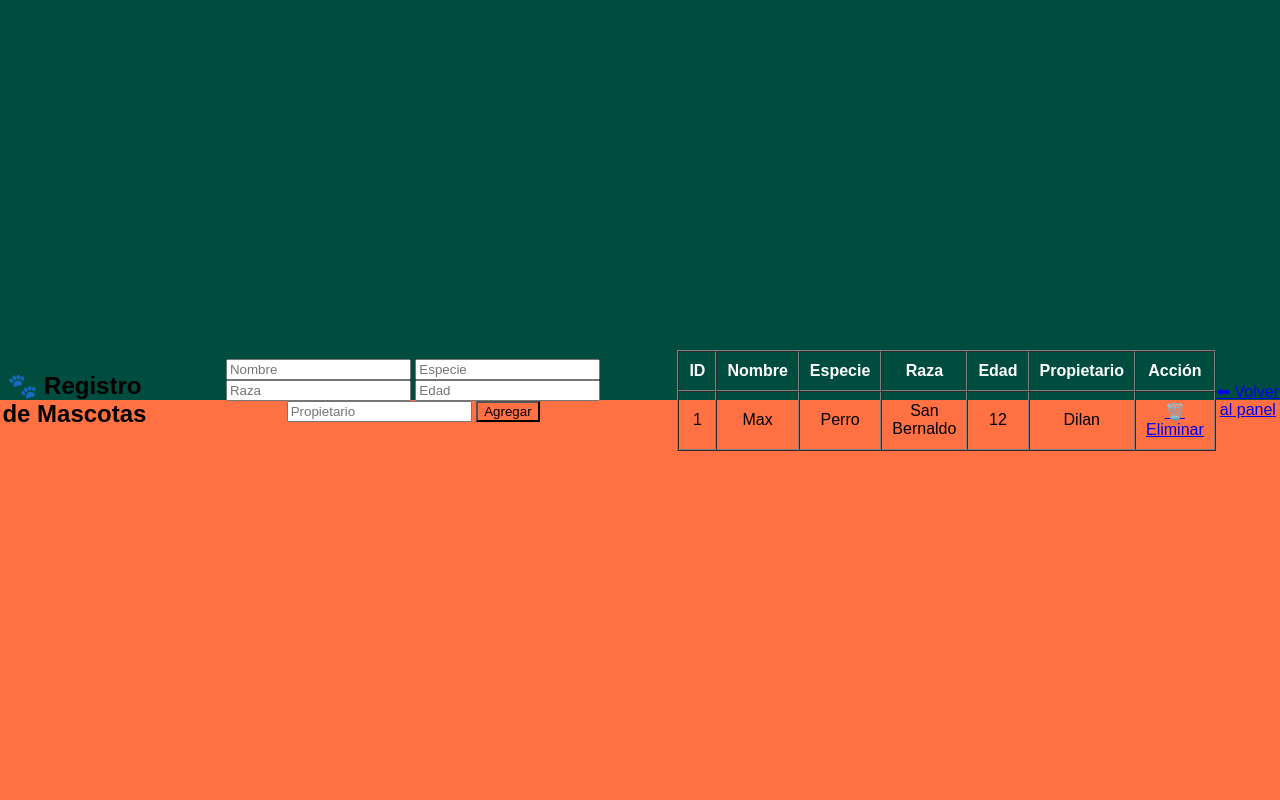
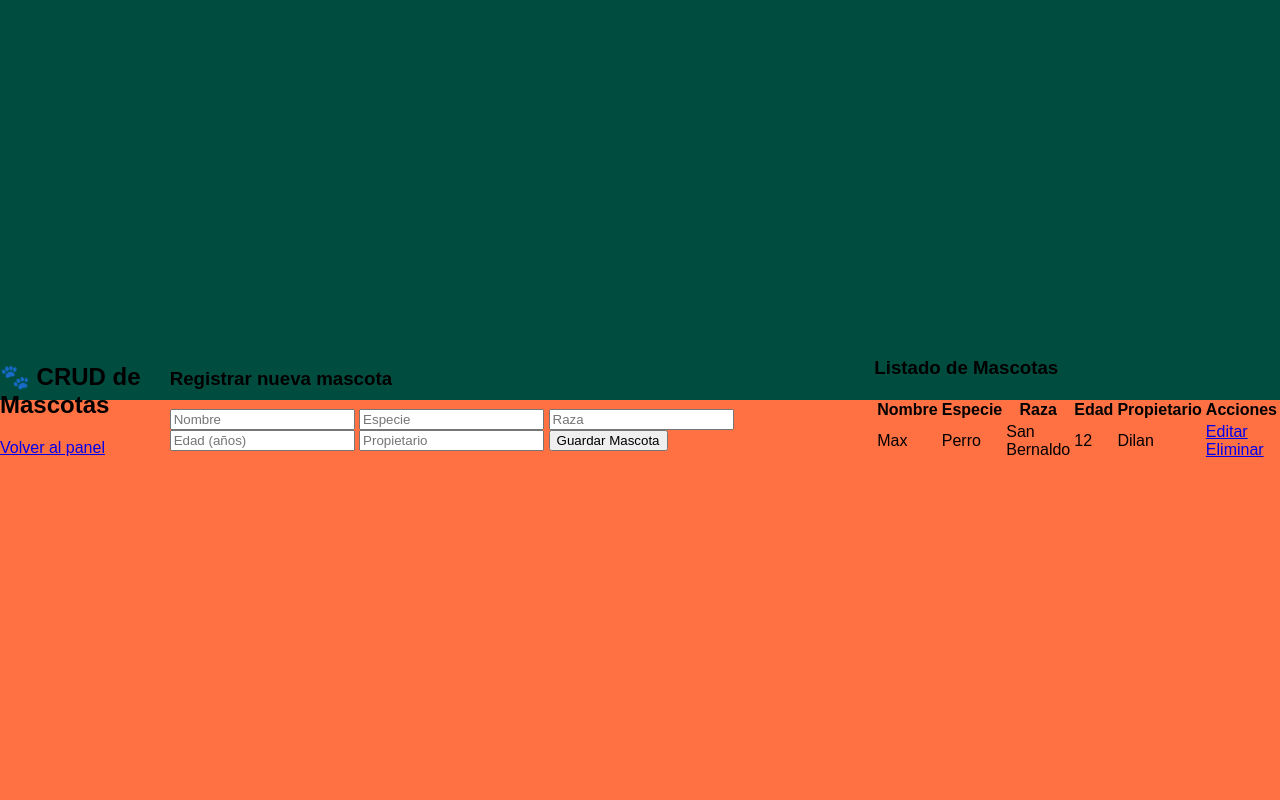
Before and after one commit to Dilan-Herrera/Crud_Login, a Flask app: page /mascotas in a window 1280 px wide. Run offline with Flask 3, Linux system fonts and the light colour scheme; a user stored in the database is signed in; data comes from the database, SQL or seed files in the repository.

Commit message:
IMPROVE THE CRUD PAGE

```diff
--- a/templates/mascotas.html
+++ b/templates/mascotas.html
@@ -2,44 +2,56 @@
 <html lang="es">
 <head>
     <meta charset="UTF-8">
-    <title>CRUD Mascotas</title>
+    <title>Gestión de Mascotas</title>
     <link rel="stylesheet" href="{{ url_for('static', filename='style.css') }}">
 </head>
-<body style="text-align:center;">
-    <h2>🐾 Registro de Mascotas</h2>
+<body>
+    <div class="navbar">
+        <h2>🐾 CRUD de Mascotas</h2>
+        <a href="{{ url_for('home') }}" class="btn-secondary">Volver al panel</a>
+    </div>
 
-    <form method="POST" action="/mascotas/add" style="margin-bottom:20px;">
+    <div class="form-container">
+        <h3>Registrar nueva mascota</h3>
+        <form method="POST" action="{{ url_for('agregar_mascota') }}">
             <input type="text" name="nombre" placeholder="Nombre" required>
             <input type="text" name="especie" placeholder="Especie" required>
             <input type="text" name="raza" placeholder="Raza">
-        <input type="number" name="edad" placeholder="Edad">
+            <input type="number" name="edad" placeholder="Edad (años)">
             <input type="text" name="propietario" placeholder="Propietario">
-        <button type="submit" class="btn-login">Agregar</button>
+            <button type="submit" class="btn-primary">Guardar Mascota</button>
         </form>
+    </div>
 
-    <table border="1" cellspacing="0" cellpadding="10" align="center">
-        <tr style="background:#004D40;color:white;">
-            <th>ID</th>
+    <div class="list-container">
+        <h3>Listado de Mascotas</h3>
+        <table>
+            <thead>
+                <tr>
                     <th>Nombre</th>
                     <th>Especie</th>
                     <th>Raza</th>
                     <th>Edad</th>
                     <th>Propietario</th>
-            <th>Acción</th>
+                    <th>Acciones</th>
                 </tr>
+            </thead>
+            <tbody>
                 {% for m in mascotas %}
                 <tr>
-            <td>{{ m.id }}</td>
-            <td>{{ m.nombre }}</td>
-            <td>{{ m.especie }}</td>
-            <td>{{ m.raza }}</td>
-            <td>{{ m.edad }}</td>
-            <td>{{ m.propietario }}</td>
-            <td><a href="/mascotas/delete/{{ m.id }}">🗑️ Eliminar</a></td>
+                    <td>{{ m[1] }}</td>
+                    <td>{{ m[2] }}</td>
+                    <td>{{ m[3] or '-' }}</td>
+                    <td>{{ m[4] or '-' }}</td>
+                    <td>{{ m[5] or '-' }}</td>
+                    <td>
+                        <a href="{{ url_for('editar_mascota', id=m[0]) }}" class="btn-edit">Editar</a>
+                        <a href="{{ url_for('eliminar_mascota', id=m[0]) }}" class="btn-delete" onclick="return confirm('¿Seguro que deseas eliminar esta mascota?');">Eliminar</a>
+                    </td>
                 </tr>
                 {% endfor %}
+            </tbody>
         </table>
-
-    <p><a href="/dashboard">⬅ Volver al panel</a></p>
+    </div>
 </body>
 </html>
```
Lines whose indentation alone changed are shown as unchanged.
